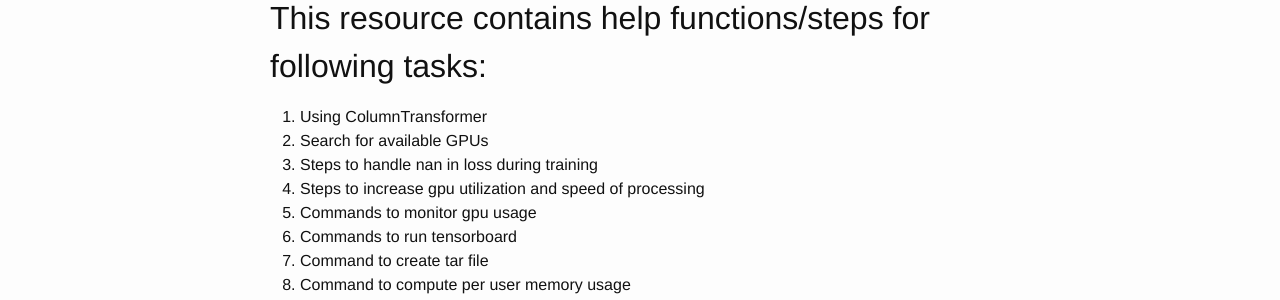
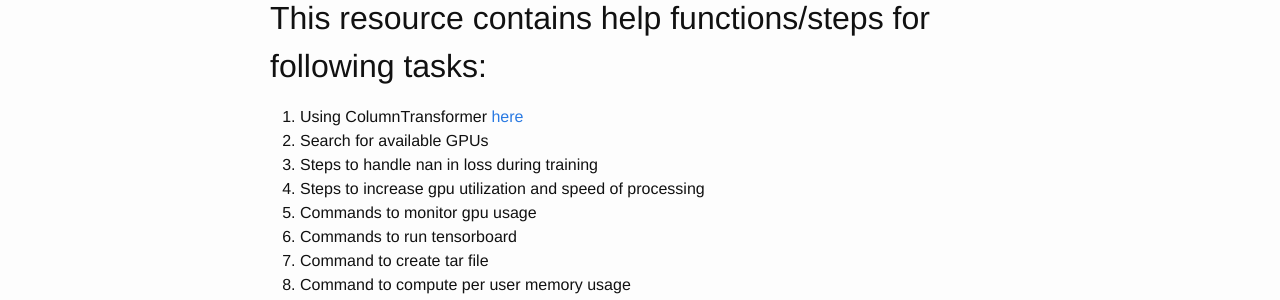
Before and after one commit to agarnitin86/agarnitin86.github.io, a Jekyll site: the page built from _posts/2019-11-19-Help.markdown, in a window 1280 px wide and 900 px high. Shown: the part 206-506 px from the top of the window. Built offline with Jekyll 4.4.1, drawn with Linux system fonts in a browser that asks for light colours.

Commit message:
Update 2019-11-19-Help.markdown

```diff
--- a/_posts/2019-11-19-Help.markdown
+++ b/_posts/2019-11-19-Help.markdown
@@ -7,7 +7,7 @@
 
 ## This resource contains help functions/steps for following tasks:
 
-1. Using ColumnTransformer
+1. Using ColumnTransformer [here](#col-trans)
 2. Search for available GPUs
 3. Steps to handle nan in loss during training
 4. Steps to increase gpu utilization and speed of processing
```
